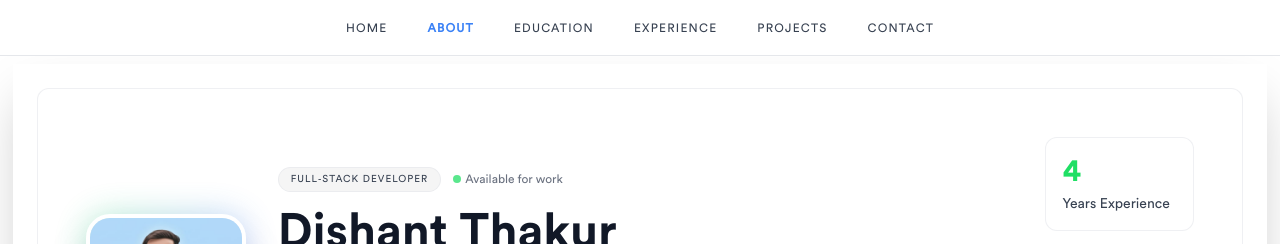
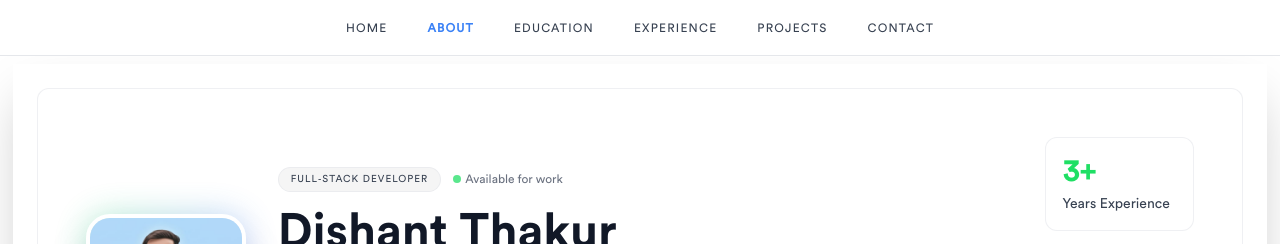
Before and after one commit to Dishant2808/my-portfolio, a Next.js app: page /about in a window 1280 px wide. Shown: the top 244 px of the page. Built offline with nearby package versions, Linux system fonts and the light colour scheme.

Commit message:
updated experience count

```diff
--- a/pages/about.jsx
+++ b/pages/about.jsx
@@ -77,7 +77,7 @@ export default function About() {
                             {/* Stats */}
                             <div className="grid grid-cols-1 gap-4 w-full lg:w-auto">
                                 <div className="stat group hover:shadow-lg transition-all duration-300">
-                                    <div className="text-3xl font-bold text-Green mb-1">4</div>
+                                    <div className="text-3xl font-bold text-Green mb-1">3+</div>
                                     <div className="text-SilverGray text-sm font-medium">Years Experience</div>
                                 </div>
                                 <div className="stat group hover:shadow-lg transition-all duration-300">
--- a/pages/experience.jsx
+++ b/pages/experience.jsx
@@ -40,7 +40,7 @@ export default function Experience() {
                                 <div className="text-SilverGray text-sm font-medium">Companies</div>
                             </div>
                             <div className="stat group hover:shadow-lg transition-all duration-300">
-                                <div className="text-2xl font-bold text-ElectricBlue mb-1">4</div>
+                                <div className="text-2xl font-bold text-ElectricBlue mb-1">3+</div>
                                 <div className="text-SilverGray text-sm font-medium">Years Experience</div>
                             </div>
                             <div className="stat group hover:shadow-lg transition-all duration-300">
--- a/pages/index.jsx
+++ b/pages/index.jsx
@@ -8,7 +8,7 @@ import Link from 'next/link';
 
 const home = () => {
     const stats = [
-        { number: "4", label: "Years Experience", color: "text-Green" },
+        { number: "3+", label: "Years Experience", color: "text-Green" },
         { number: "20+", label: "Projects Delivered", color: "text-ElectricBlue" },
         { number: "5+", label: "Technologies", color: "text-NeonPurple" },
         { number: "100%", label: "Client Satisfaction", color: "text-Green" }
```
Also changed, not shown: 2 other files (tests, documents, lock files or other folders).
